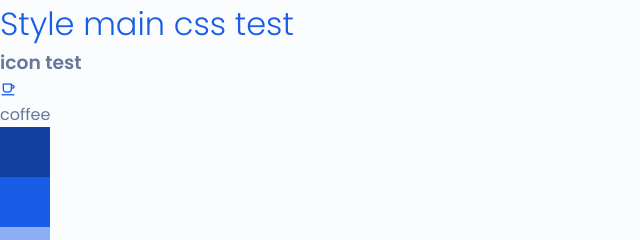
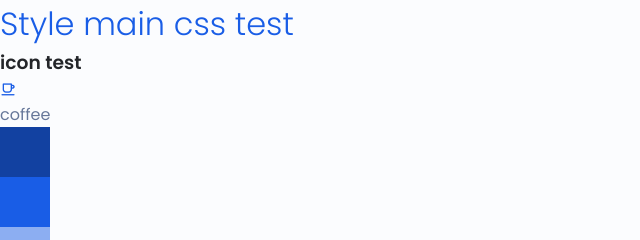
Before and after one commit to filipedss/portifolio_site, a plain HTML site: page index.html in a window 1280 px wide. Shown: the top 240 px of the page, 0-640 px from the left. Drawn offline with nearby package versions, Linux system fonts and the light colour scheme.

Commit message:
remove ul dot

```diff
--- a/assets/css/style.css
+++ b/assets/css/style.css
@@ -105,9 +105,13 @@ body{
 }
 
 h1,h2,h3,h4{
-  color:
+  color: var(--title-color);
+  font-weight: var(--font-semi-bold);
 }
 
+ul {
+  list-style: none;
+}
 .square {
   height: 50px;
   width: 50px;
```
